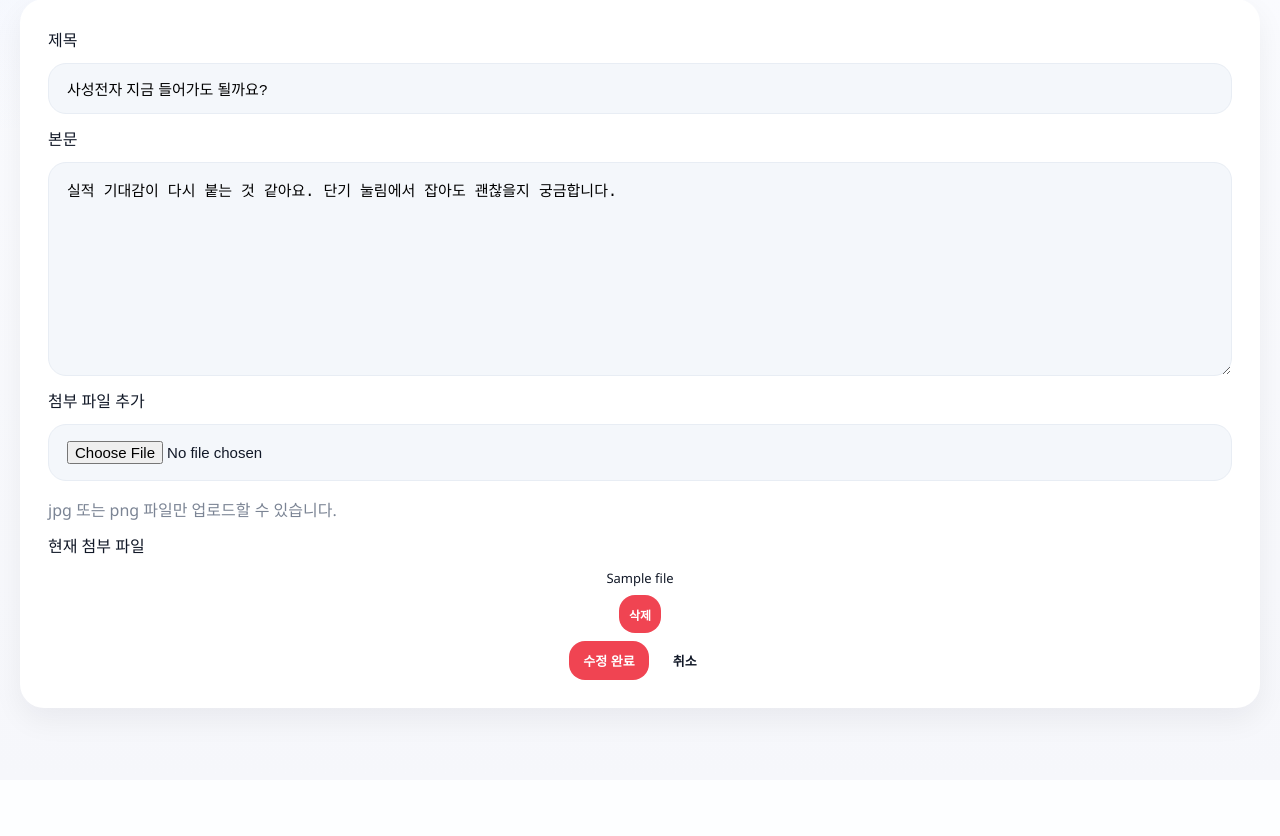
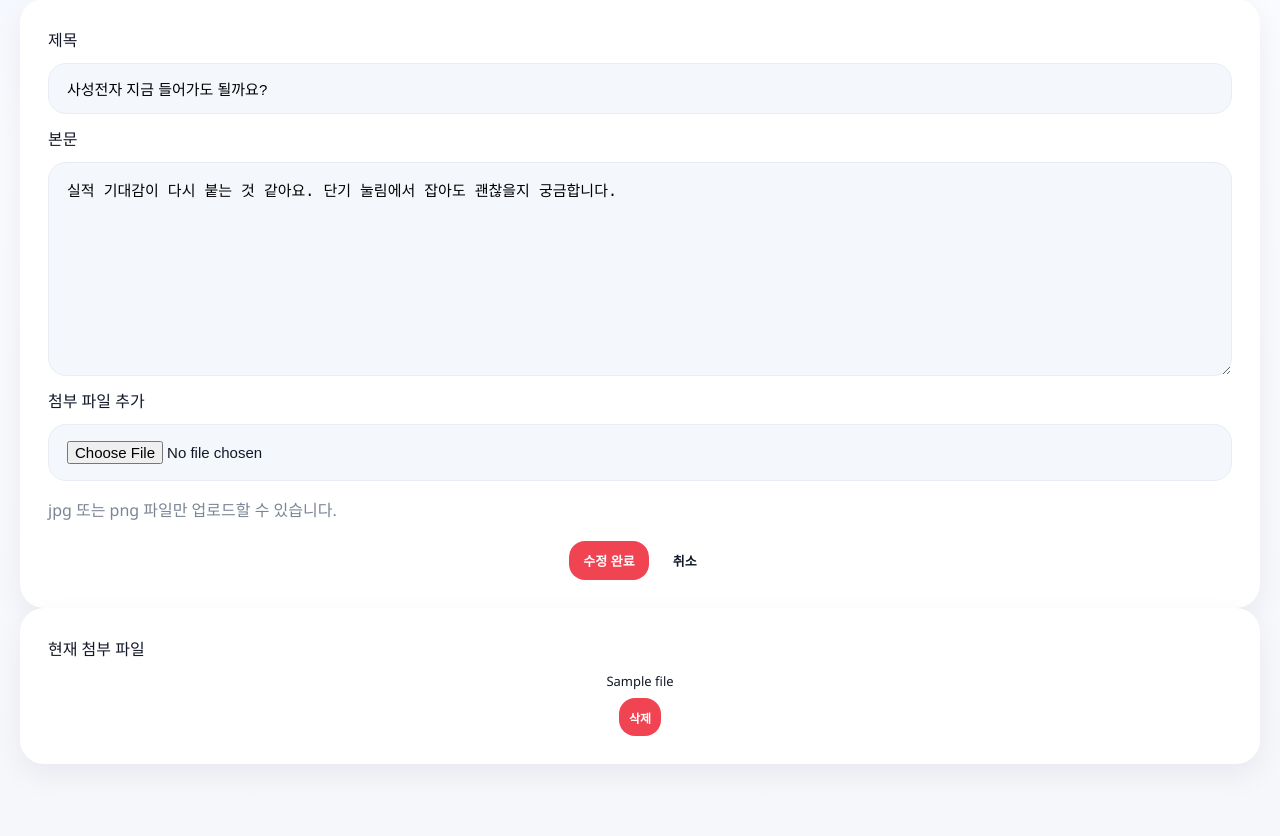
Before and after one commit to sangcsy/Vuln_Trade, a Flask app: page /admin/posts/1/edit in a window 1280 px wide. Shown: the part 214-1050 px from the top of the page. Before the commit the page ends 938 px from the top, so only its background shows below. Run offline with Flask 3, Linux system fonts and the light colour scheme; a user stored in the database is signed in; data comes from the database, SQL or seed files in the repository; tables that the repository leaves empty hold one stand-in row (values such as "Sample post"); data that the repository does not hold is empty.

Commit message:
fix: 게시글 수정 페이지 파일 삭제 폼 분리

```diff
--- a/app/src/templates/admin/edit_post.html
+++ b/app/src/templates/admin/edit_post.html
@@ -16,21 +16,26 @@
     <label>첨부 파일 추가</label>
     <input type="file" name="attachment">
     <p class="subtle">jpg 또는 png 파일만 업로드할 수 있습니다.</p>
-    {% if files %}
-    <label>현재 첨부 파일</label>
-    {% for file in files %}
-    <div class="meta-row" style="gap:8px;align-items:center;">
-      <span>{{ file.original_name }}</span>
-      <form method="post" action="{{ url_for('admin.delete_post_file', post_id=post.id, file_id=file.id) }}" style="display:inline;" onsubmit="return confirm('이 파일을 삭제하시겠습니까?')">
-        <button type="submit" class="button inline-btn action-chip" style="font-size:12px;padding:3px 10px;background:var(--red);color:#fff;border-color:var(--red);">삭제</button>
-      </form>
-    </div>
-    {% endfor %}
-    {% endif %}
     <div class="form-actions">
       <button type="submit" class="button primary inline-btn action-chip">수정 완료</button>
       <a href="{{ url_for('admin.posts') }}" class="button inline-btn action-chip">취소</a>
     </div>
   </form>
 </section>
+
+{% if files %}
+<section class="card">
+  <div class="form-card">
+    <label>현재 첨부 파일</label>
+    {% for file in files %}
+    <div class="meta-row" style="gap:8px;align-items:center;">
+      <span>{{ file.original_name }}</span>
+      <form method="post" action="{{ url_for('admin.delete_post_file', post_id=post.id, file_id=file.id) }}" onsubmit="return confirm('이 파일을 삭제하시겠습니까?')">
+        <button type="submit" class="button inline-btn action-chip" style="font-size:12px;padding:3px 10px;background:var(--red);color:#fff;border-color:var(--red);">삭제</button>
+      </form>
+    </div>
+    {% endfor %}
+  </div>
+</section>
+{% endif %}
 {% endblock %}
```
